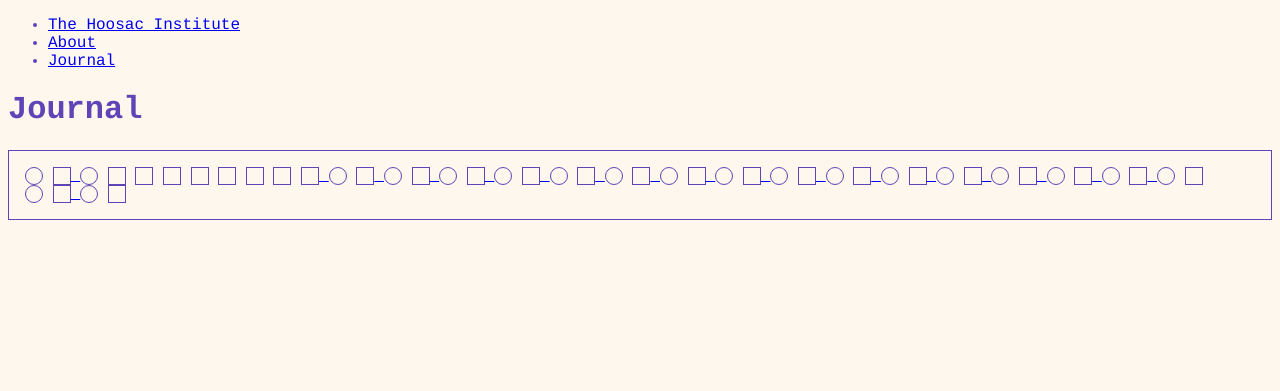
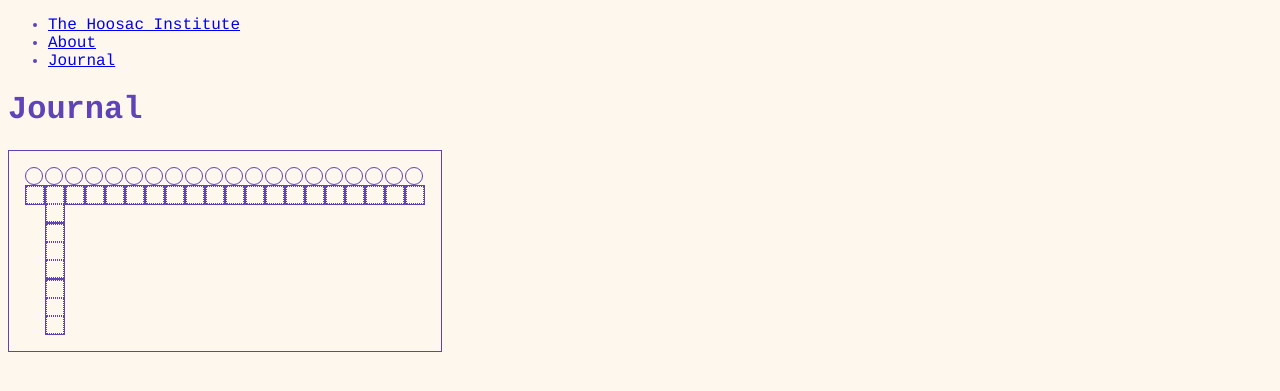
Before and after one commit to caseyg/hoosacinstitute, a Jekyll site: the page built from journal.md, in a window 1280 px wide. Shown: the top 391 px of the page. Built offline with Jekyll 4.4.1, drawn with Linux system fonts in a browser that asks for light colours.

Commit message:
style tweaks

```diff
--- a/_sass/style.scss
+++ b/_sass/style.scss
@@ -9,25 +9,31 @@ a:hover {
 }
 
 .journal-thumb {
-  display: inline-block;
+  display: inline-flex;
+  flex-direction: row;
+  flex-wrap: wrap;
   border: 1px solid #5E44B7;
   padding: 1em;
 }
 
-.journal-thumb div {
-  display: inline-block;
+.contributor {
+  border-radius: 100%;
 }
 
-.contributor {
-  border-radius: 50%;
-}
-
-.thumb, .contributor {
+.thumb, .contributor, .file {
   border: 1px solid #5E44B7;
   width: 1em;
   height: 1em;
-  display: inline-block;
   vertical-align: middle;
   margin: 0;
   padding: 0;
 }
+
+.file {
+  width: auto;
+  height: auto;
+}
+
+.thumb {
+  border: 1px dotted #5E44B7;
+}
```
